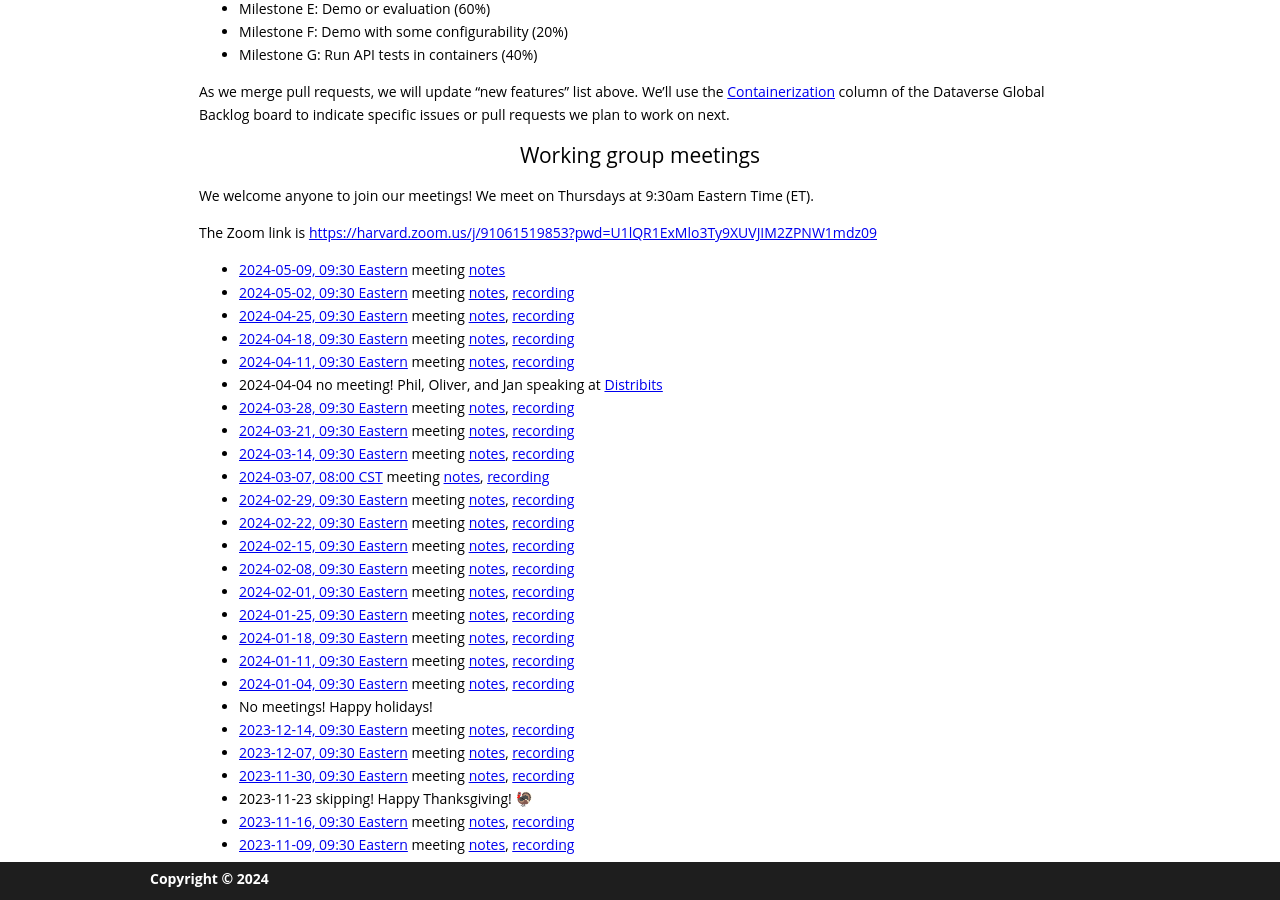
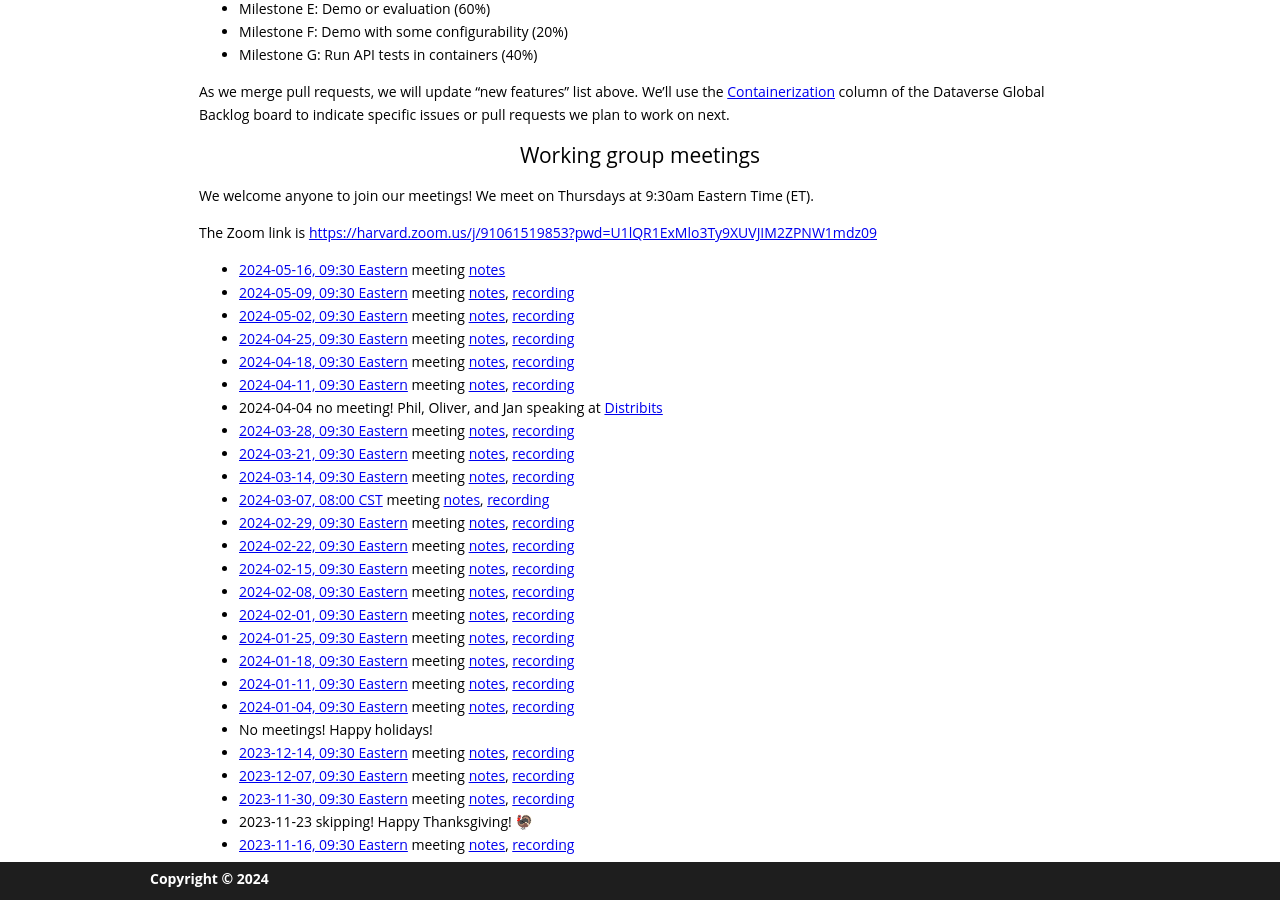
Before and after one commit to gdcc/ct.gdcc.io, a Jekyll site: the page built from index.md, in a window 1280 px wide and 900 px high, scrolled down 1703 px. Built offline with Jekyll 4.4.1, drawn with Linux system fonts in a browser that asks for light colours; our own code applies the rules of GitHub Pages for plain Markdown files.

Commit message:
add recording and next meeting

```diff
--- a/index.md
+++ b/index.md
@@ -62,7 +62,8 @@ We welcome anyone to join our meetings! We meet on Thursdays at 9:30am Eastern T
 
 The Zoom link is <https://harvard.zoom.us/j/91061519853?pwd=U1lQR1ExMlo3Ty9XUVJIM2ZPNW1mdz09>
 
-- [2024-05-09, 09:30 Eastern](https://time.is/compare/0930_9_May_2024_in_Boston) meeting [notes](https://docs.google.com/document/d/1RJttpY_rlDdOQkWcekQXNIhqo0AfTv-fdivWJjiakDQ/edit?usp=sharing)
+- [2024-05-16, 09:30 Eastern](https://time.is/compare/0930_16_May_2024_in_Boston) meeting [notes](https://docs.google.com/document/d/19GKkt5l-2rjdmb8NrCsprp68eLe-QvHpdpmCbhyd4Y4/edit?usp=sharing)
+- [2024-05-09, 09:30 Eastern](https://time.is/compare/0930_9_May_2024_in_Boston) meeting [notes](https://docs.google.com/document/d/1RJttpY_rlDdOQkWcekQXNIhqo0AfTv-fdivWJjiakDQ/edit?usp=sharing), [recording](https://harvard.zoom.us/rec/share/moRiBactQx1G6L3y0Kl_uBm4BFFqgZuexuWW9diKKLgEGdeOGEa2MTfWg1GuK9LN.7lAJK6He2_D7VvvZ)
 - [2024-05-02, 09:30 Eastern](https://time.is/compare/0930_2_May_2024_in_Boston) meeting [notes](https://docs.google.com/document/d/1xbthfULWFeaAG8ekoBWIsc1ticGfKPPjwtF3vkVMf6M/edit?usp=sharing), [recording](https://harvard.zoom.us/rec/share/UngifpZved18pmzL1p7_Sm8mkzhK6-wHtvpuERI1JM-pXTJp6Hal4GW8o9ItY8XB.bpHlhuSMAumc4Onz)
 - [2024-04-25, 09:30 Eastern](https://time.is/compare/0930_25_Apr_2024_in_Boston) meeting [notes](https://docs.google.com/document/d/1k0H1Zw2FM7YtawC5QiEyU9FHFAf1__hD7NM04xH2SkM/edit?usp=sharing), [recording](https://harvard.zoom.us/rec/share/TTUZg4SwZb5SdgWedOzoyLGSqB-Ade-t92y83tSYDsmDRZCQJbxd8mpuNXzjBdVl.TVkCjYZEvHTm5bPE)
 - [2024-04-18, 09:30 Eastern](https://time.is/compare/0930_18_Apr_2024_in_Boston) meeting [notes](https://docs.google.com/document/d/13SrRs_jEYDMqnxsztMBTor9J2XsC8Q6ZCqlOLhQOxuk/edit?usp=sharing), [recording](https://harvard.zoom.us/rec/share/TtV8_6U29xMHGTwSG9p9h0hw-mJcnh9DeD1yXJhlUTssNyOYcxnsrKvYu1bhrHJS.wGRBdo77R2XYJwSw)
```
